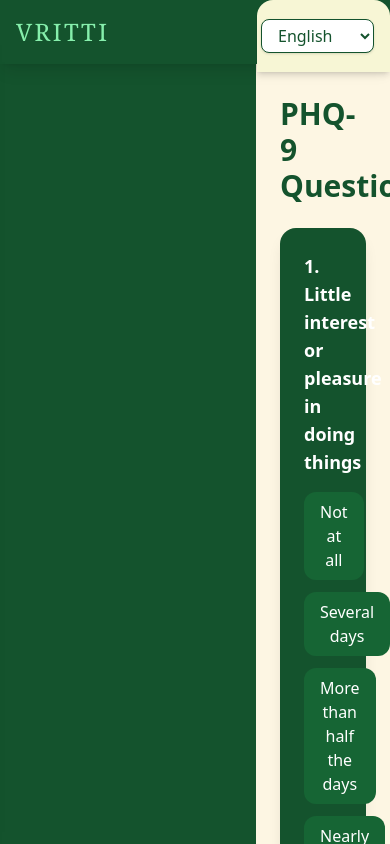
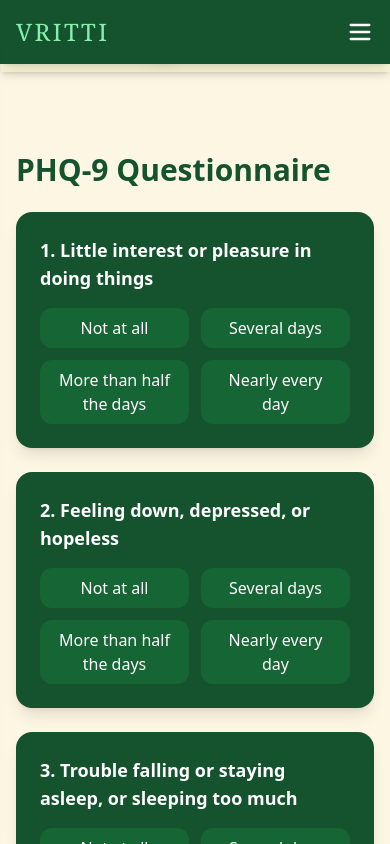
Before and after one commit to ShreyaM24/Vritti, a React (Vite) app in the folder frontend/: page /stress-check in a window 390 px wide. Built offline with nearby package versions, Linux system fonts and the light colour scheme.

Commit message:
fixed analytics and stress check  responsiveness

```diff
--- a/frontend/src/pages/Analytics.jsx
+++ b/frontend/src/pages/Analytics.jsx
@@ -63,21 +63,18 @@ const Analytics = () => {
   };
 
   return (
-    <div className="flex min-h-screen bg-[#f7f6d5] text-green-900 dark:bg-gray-900 dark:text-gray-100 transition-colors duration-300">
-      {/* Sidebar */}
-      <aside className="fixed left-0 top-0 h-full w-64 bg-green-900 text-white dark:bg-gray-800 transition-colors duration-300">
-        <Sidebar />
-      </aside>
+    <div className="flex min-h-screen bg-[#f7f6d5] text-green-900 dark:bg-gray-900 dark:text-gray-100 transition-colors duration-300 overflow-x-hidden">
+      <Sidebar />
 
       {/* Main */}
-      <div className="flex-1 flex flex-col ml-64">
+      <div className="flex-1 flex flex-col lg:ml-64 overflow-y-auto h-screen">
         <Topbar title="Analytics" />
 
-        <motion.div className="p-8" initial={{ opacity: 0 }} animate={{ opacity: 1 }}>
+        <motion.div className="pt-20 lg:pt-6 p-4 sm:p-6 lg:p-8" initial={{ opacity: 0 }} animate={{ opacity: 1 }}>
           <h2 className="text-3xl font-bold mb-6 text-center">PHQ-9 Assessment Results</h2>
 
           {phq9.length === 0 ? (
-            <div className="p-8 rounded-xl shadow-md text-center border bg-white dark:bg-gray-800 border-green-200 dark:border-gray-700 transition-colors duration-300">
+            <div className="p-6 sm:p-8 rounded-xl shadow-md text-center border bg-white dark:bg-gray-800 border-green-200 dark:border-gray-700 transition-colors duration-300">
               <p className="text-lg text-gray-800 dark:text-gray-100">
                 No PHQ-9 assessments submitted yet.
               </p>
--- a/frontend/src/pages/StressCheck.jsx
+++ b/frontend/src/pages/StressCheck.jsx
@@ -77,21 +77,18 @@ const StressCheck = () => {
   };
 
   return (
-    <div className="flex min-h-screen bg-[#fdf6e3] dark:bg-gray-900 transition-colors duration-300">
-      {/* Sidebar */}
-      <aside className="w-64 bg-green-900 flex-shrink-0 h-screen fixed">
-        <Sidebar />
-      </aside>
+    <div className="flex min-h-screen bg-[#fdf6e3] dark:bg-gray-900 transition-colors duration-300 overflow-x-hidden">
+      <Sidebar />
 
       {/* Main content */}
-      <div className="flex-1 flex flex-col ml-64 overflow-y-auto h-screen">
+      <div className="flex-1 flex flex-col lg:ml-64 overflow-y-auto h-screen">
         {/* Topbar */}
         <div className="sticky top-0 z-10">
           <Topbar title="Stress Check (PHQ-9)" />
         </div>
 
         {/* Stress Check Section */}
-        <main className="p-6 space-y-6">
+        <main className="pt-20 lg:pt-6 p-4 sm:p-6 space-y-6 max-w-full">
           <h1 className="text-3xl font-bold text-green-900 dark:text-gray-100 mb-6">
             PHQ-9 Questionnaire
           </h1>
@@ -111,7 +108,7 @@ const StressCheck = () => {
                     <button
                       key={opt.key}
                       onClick={() => handleSelect(idx, opt.key)}
-                      className={`px-4 py-2 rounded-xl transition-colors ${
+                      className={`flex-1 min-w-[130px] text-center px-4 py-2 rounded-xl transition-colors ${
                         answers[idx] === opt.key
                           ? "bg-yellow-400 text-black font-semibold"
                           : "bg-green-800 hover:bg-green-700 text-white"
```
